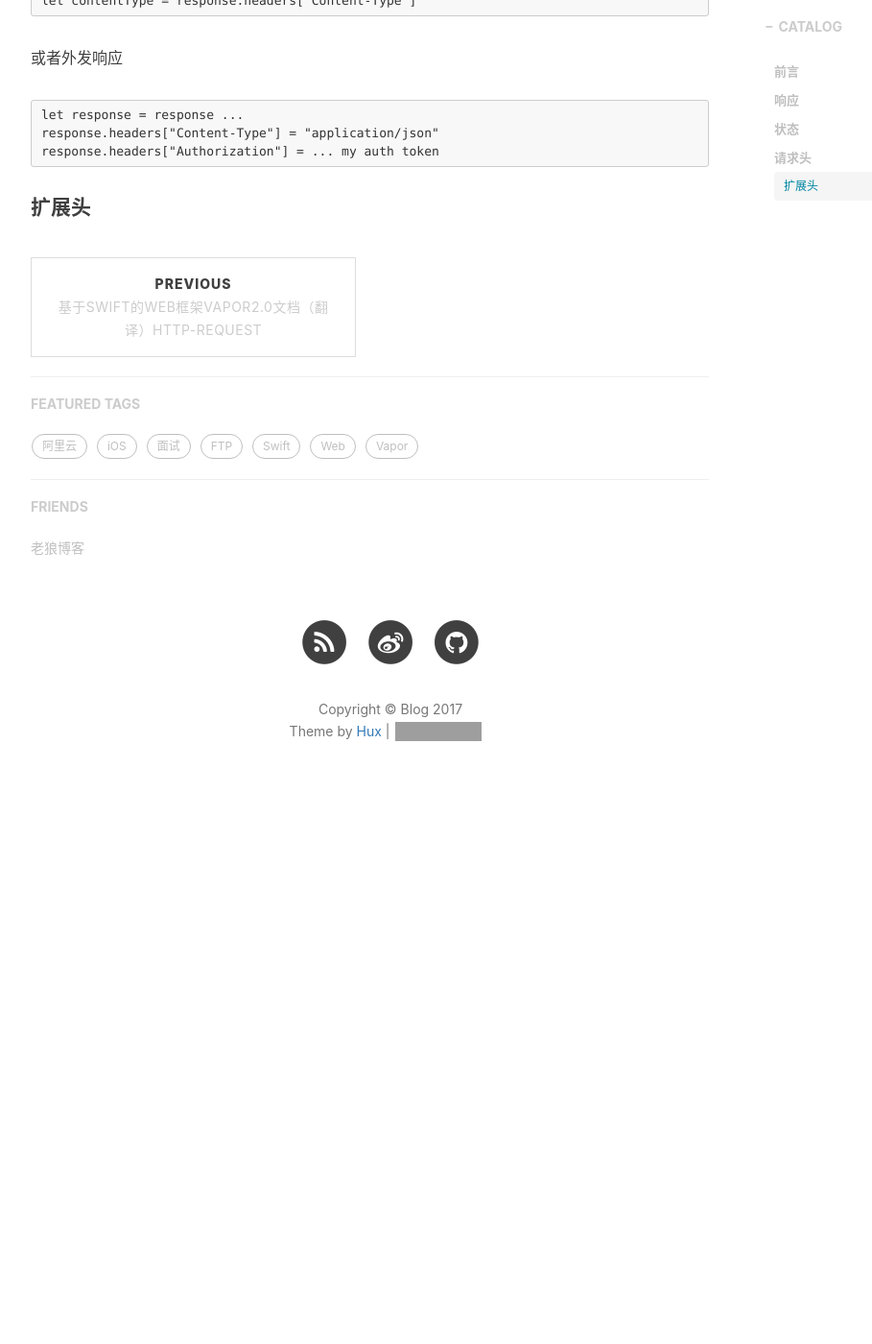
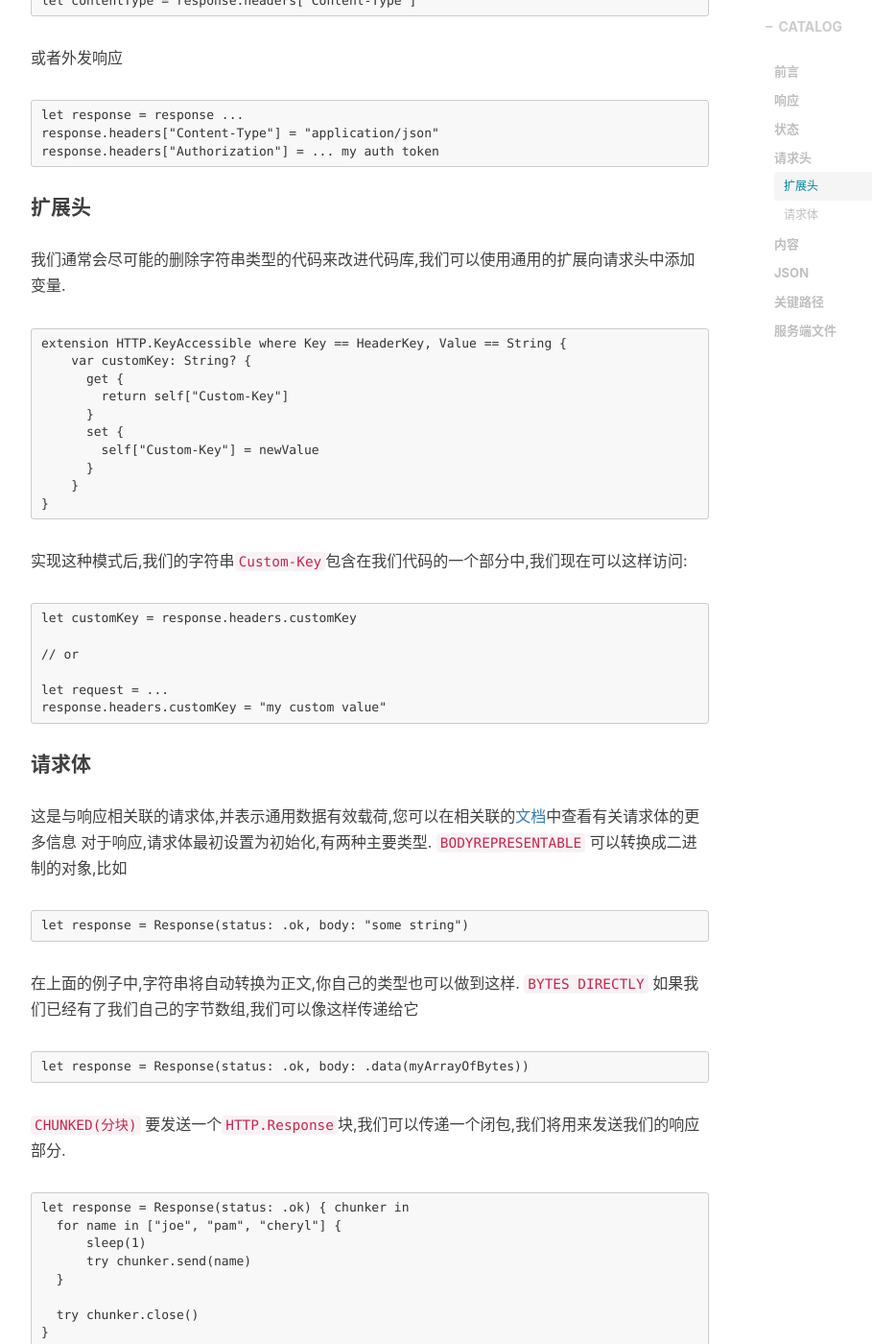
Before and after one commit to fandongtongxue/fandongtongxue.github.io, a Jekyll site: the page built from _posts/2017-08-17-iOS-SwiftVaporWeb21.markdown, in a window 1280 px wide and 1400 px high, scrolled down 1386 px. Shown: the whole window at 96% size, without its empty margins (233-1142 px from the left). Built offline with Jekyll 4.4.1, drawn with Linux system fonts in a browser that asks for light colours; nearby versions of some CDN libraries; comment, search, counter and statistics services are not loaded; before the commit the page ends 2252 px from its top, so only the background shows below that; some of the changed text lies outside the part shown; grey boxes are pictures that could not be loaded.

Commit message:
提交文章

````diff
--- a/_posts/2017-08-17-iOS-SwiftVaporWeb21.markdown
+++ b/_posts/2017-08-17-iOS-SwiftVaporWeb21.markdown
@@ -45,3 +45,79 @@ response.headers["Content-Type"] = "application/json"
 response.headers["Authorization"] = ... my auth token
 ```
 #### 扩展头
+我们通常会尽可能的删除字符串类型的代码来改进代码库,我们可以使用通用的扩展向请求头中添加变量.
+
+```
+extension HTTP.KeyAccessible where Key == HeaderKey, Value == String {
+    var customKey: String? {
+      get {
+        return self["Custom-Key"]
+      }
+      set {
+        self["Custom-Key"] = newValue
+      }
+    }
+}
+```
+实现这种模式后,我们的字符串`Custom-Key`包含在我们代码的一个部分中,我们现在可以这样访问:
+
+```
+let customKey = response.headers.customKey
+
+// or
+
+let request = ...
+response.headers.customKey = "my custom value"
+```
+#### 请求体
+这是与响应相关联的请求体,并表示通用数据有效载荷,您可以在相关联的[文档](https://docs.vapor.codes/2.0/http/body/)中查看有关请求体的更多信息
+对于响应,请求体最初设置为初始化,有两种主要类型.
+`BODYREPRESENTABLE`
+可以转换成二进制的对象,比如
+
+```
+let response = Response(status: .ok, body: "some string")
+```
+在上面的例子中,字符串将自动转换为正文,你自己的类型也可以做到这样.
+`BYTES DIRECTLY`
+如果我们已经有了我们自己的字节数组,我们可以像这样传递给它
+
+```
+let response = Response(status: .ok, body: .data(myArrayOfBytes))
+```
+`CHUNKED(分块)`
+要发送一个`HTTP.Response`块,我们可以传递一个闭包,我们将用来发送我们的响应部分.
+
+```
+let response = Response(status: .ok) { chunker in
+  for name in ["joe", "pam", "cheryl"] {
+      sleep(1)
+      try chunker.send(name)
+  }
+
+  try chunker.close()
+}
+```
+>确保`close()`在chunker离开范围之前调用.
+
+## 内容
+我们可以访问内容和我们在请求中一样,这最常用于外发请求
+
+```
+let pokemonResponse = try drop.client.get("http://pokeapi.co/api/v2/pokemon/")
+let names = pokemonResponse.data["results", "name"]?.array
+```
+## JSON
+要在给定的响应中访问JSON,使用下面的代码
+
+```
+let json = request.response["hello"]
+```
+## 关键路径
+获取更多信息,访问[这里](http://www.jianshu.com/p/5699c7fcf8e9)
+## 服务端文件
+如果你只想从公共目录来查看服务端文件,你查看`FileMiddleware`应该是有用的.
+
+```
+let res = try Response(filePath: "/path/to/file.txt")
+```
````
